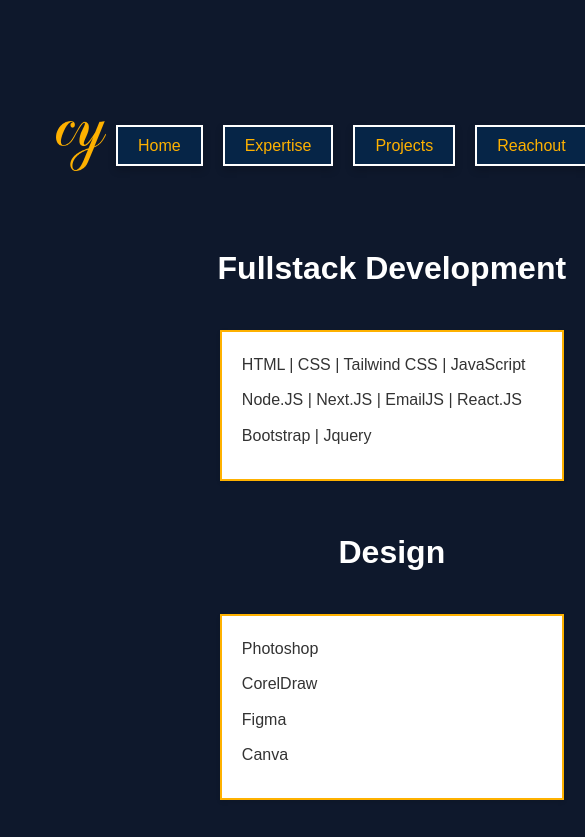
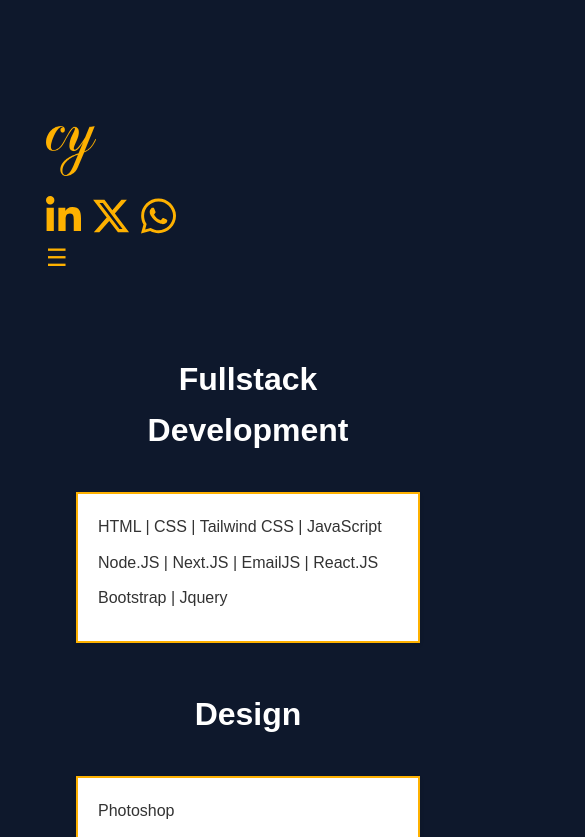
Before and after one commit to bigdevsircole/big-dev-website, a React (Vite) app: page /expertise in a window 390 px wide. Shown: the top 837 px of the page, 585 px wide, since content can reach past the window. Built offline with nearby package versions, Linux system fonts and the light colour scheme.

Commit message:
new commit

```diff
--- a/src/components/Navbar.jsx
+++ b/src/components/Navbar.jsx
@@ -1,43 +1,60 @@
+import React, { useState } from 'react';
 import myLogo from '../assets/images/caleb-yinusa-logo.png';
 import { FontAwesomeIcon } from '@fortawesome/react-fontawesome';
 import { faXTwitter } from '@fortawesome/free-brands-svg-icons';
 import { faLinkedinIn, faWhatsapp } from '@fortawesome/free-brands-svg-icons';
-
-
 import '../styles/Navbar.css';
 
 const Navbar = () => {
+  const [isMenuOpen, setIsMenuOpen] = useState(false);
+
+  const toggleMenu = () => {
+    setIsMenuOpen(!isMenuOpen);
+  };
+
   return (
     <nav>
       <img src={myLogo} alt="Profile" className="myLogo" />
-      <div className="nav-links">
-        <a rel='noopener noreferrer' href="/" className="nav-button">Home</a>
-
-        <a rel='noopener noreferrer' href="/Expertise" className="nav-button">Expertise</a>
-
-        <a rel='noopener noreferrer' href="/Projects" className="nav-button">Projects</a>
-
-        <a rel='noopener noreferrer' href="/Reachout" className="nav-button">Reachout</a>
-
-        {/* <a rel='noopener noreferrer' href="/Githubuser" className="nav-button">Github User</a> */}
+      <div className={`nav-links ${isMenuOpen ? 'active' : ''}`}>
+        <a rel="noopener noreferrer" href="/" className="nav-button">
+          Home
+        </a>
+        <a rel="noopener noreferrer" href="/Expertise" className="nav-button">
+          Expertise
+        </a>
+        <a rel="noopener noreferrer" href="/Projects" className="nav-button">
+          Projects
+        </a>
+        <a rel="noopener noreferrer" href="/Reachout" className="nav-button">
+          Reachout
+        </a>
       </div>
-
       <div className="icons">
-        <a href="https://www.linkedin.com/in/caleb-yinusa-3ab3442b4/" target="_blank" rel="noopener noreferrer">
+        <a
+          href="https://www.linkedin.com/in/caleb-yinusa-3ab3442b4/"
+          target="_blank"
+          rel="noopener noreferrer"
+        >
           <FontAwesomeIcon icon={faLinkedinIn} style={{ color: '#feb100', fontSize: '40px' }} />
-
         </a>
-
-        <a href="https://x.com/bigdevsircole?t=mvJOSu6ODSQGLq4C_rmCHA&s=08" target="_blank" rel="noopener noreferrer">
+        <a
+          href="https://x.com/bigdevsircole?t=mvJOSu6ODSQGLq4C_rmCHA&s=08"
+          target="_blank"
+          rel="noopener noreferrer"
+        >
           <FontAwesomeIcon icon={faXTwitter} style={{ color: '#feb100', fontSize: '40px' }} />
         </a>
-
-        <a href="https://wa.me/2348180402086" target="_blank" rel="noopener noreferrer">
+        <a
+          href="https://wa.me/2348180402086"
+          target="_blank"
+          rel="noopener noreferrer"
+        >
           <FontAwesomeIcon icon={faWhatsapp} style={{ color: '#feb100', fontSize: '40px' }} />
-
         </a>
       </div>
-
+      <div className="menu-toggle" onClick={toggleMenu}>
+        ☰
+      </div>
     </nav>
   );
 };
--- a/src/styles/Navbar.css
+++ b/src/styles/Navbar.css
@@ -6,6 +6,16 @@ nav {
   color: white;
 }
 
+.menu-toggle {
+  display: none;
+  cursor: pointer;
+  font-size: 24px;
+  color: #feb100;
+}
+
+.nav-links.active {
+  display: flex;
+}
 
 .nav-button {
   background-color: #062547;
@@ -41,3 +51,43 @@ nav {
 .icons a:last-child {
   margin-right: 0;
 }
+
+/* Mobile responsiveness */
+@media (max-width: 768px) {
+  nav {
+    flex-direction: column;
+    align-items: flex-start;
+    padding: 10px;
+  }
+
+  .nav-links {
+    display: none; /* Hide nav links by default on mobile */
+    flex-direction: column;
+    width: 100%;
+  }
+
+  .nav-links a {
+    margin: 5px 0;
+    text-align: center;
+  }
+
+  .icons {
+    margin-top: 10px;
+  }
+
+  .myLogo {
+    margin-bottom: 10px;
+  }
+
+  /* Hamburger menu */
+  .menu-toggle {
+    display: block;
+    cursor: pointer;
+    font-size: 24px;
+    color: #feb100;
+  }
+
+  .nav-links.active {
+    display: flex;
+  }
+}
```
Lines whose indentation alone changed are shown as unchanged.
